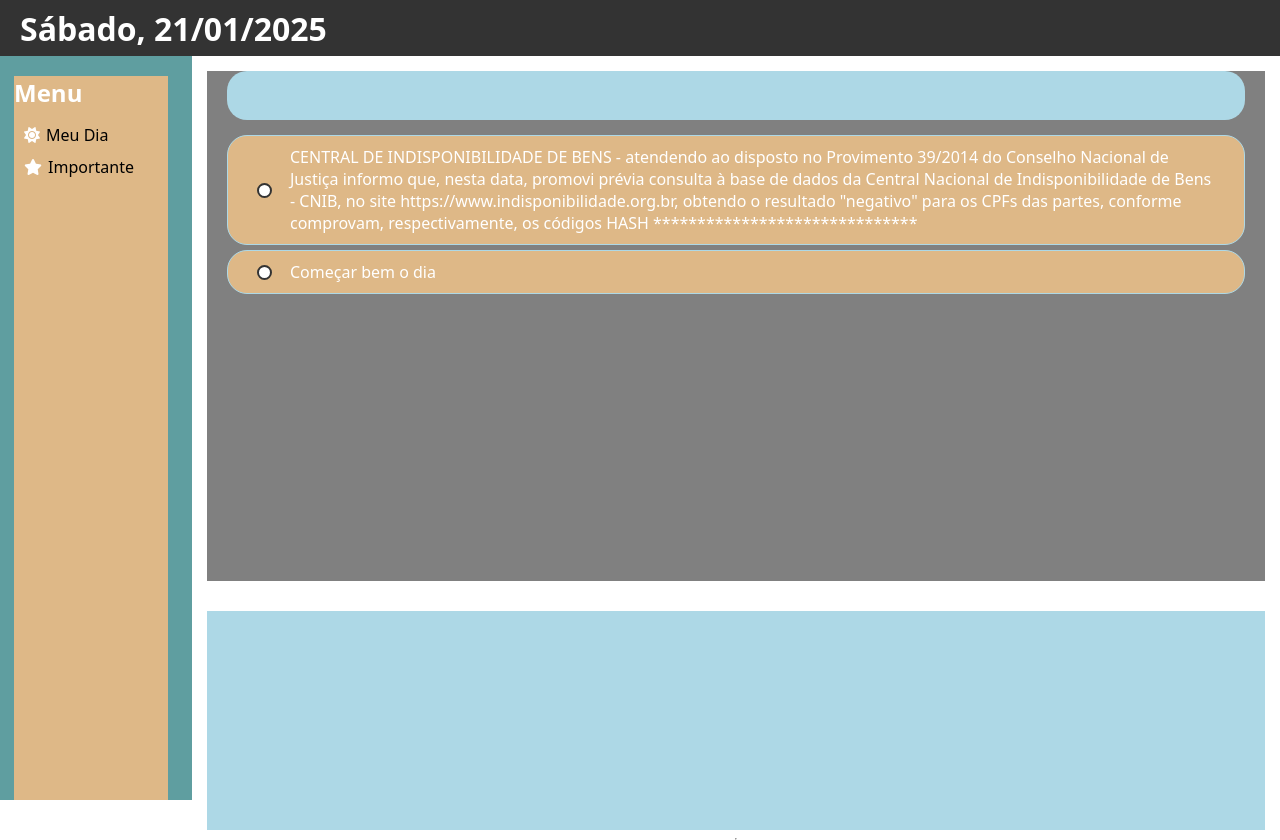
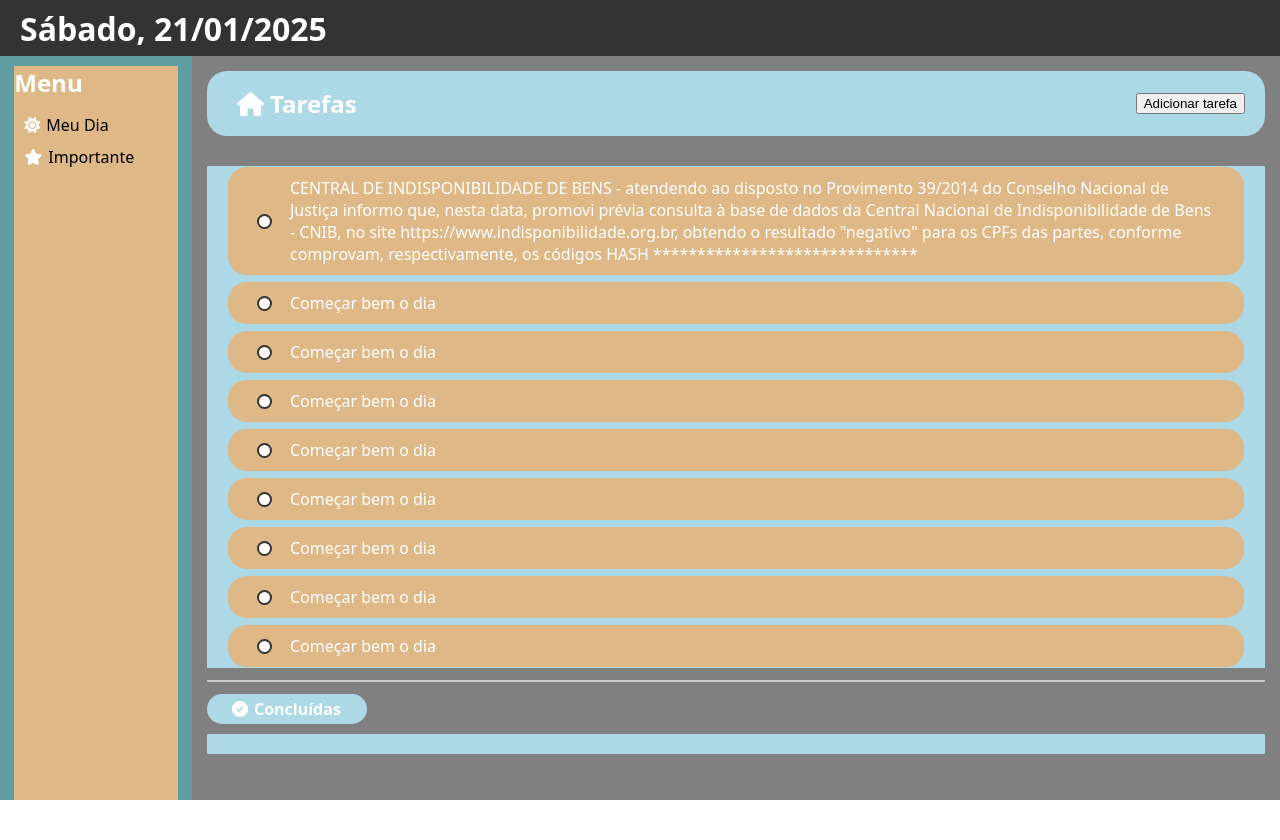
Before and after one commit to mlpasqualoto/gerenciador-de-tarefas, a website: page public/index.html in a window 1280 px wide. After the commit the page ends 800 px from the top, so only its background shows below. Drawn offline with Linux system fonts and the light colour scheme.

Commit message:
Ajustes no design da página

```diff
--- a/public/css/styles.css
+++ b/public/css/styles.css
@@ -1,4 +1,8 @@
-body, html, h1, h2, p {
+body,
+html,
+h1,
+h2,
+p {
     font-family: system-ui, -apple-system, BlinkMacSystemFont, 'Segoe UI', Roboto, Oxygen, Ubuntu, Cantarell, 'Open Sans', 'Helvetica Neue', sans-serif;
     margin: 0;
     padding: 0;
@@ -13,6 +17,7 @@ body, html, h1, h2, p {
 #totalScreen {
     width: 100vw;
     height: 100dvh;
+    overflow: hidden;
 }
 
 /* Cabeçalho */
@@ -39,7 +44,7 @@ aside {
     display: flex;
     align-items: center;
     justify-content: center;
-    padding: 20px 20px 0px 10px;
+    padding: 10px 10px 0px 10px;
     background-color: cadetblue;
 }
 
@@ -77,36 +82,35 @@ main {
     width: 85%;
     display: flex;
     padding: 15px 15px 0px 15px;
-    align-items: space-between;
+    flex-direction: column;
+    overflow: auto;
+    gap: 10px;
+    background-color: grey;
+}
+
+#menuTasks {
+    width: 100%;
+    height: 65px;
+    min-height: 65px;
+    display: flex;
+    align-items: center;
     justify-content: space-between;
-    flex-direction: column;
+    background-color: lightblue;
+    padding: 20px;
+    border-radius: 20px;
+    margin-bottom: 20px;
 }
 
 #tasks {
     width: 100%;
     height: auto;
-    min-height: 70%;
     display: flex;
     flex-direction: column;
     align-items: flex-start;
     justify-content: flex-start;
-    background-color: grey;
-    padding: 0px 20px 20px 20px;
+    background-color: lightblue;
+    padding: 0 20px;
     gap: 5px;
-    margin: 0 0 30px 0;
-}
-
-#menuTasks {
-    width: 100%;
-    height: 10%;
-    min-height: 10%;
-    display: flex;
-    align-items: center;
-    justify-content: space-between;
-    background-color: lightblue;
-    padding: 20px 20px 20px 20px;
-    border-radius: 20px;
-    margin-bottom: 10px;
 }
 
 .task {
@@ -124,8 +128,10 @@ main {
 
 .task input[type="checkbox"] {
     /* Remove os estilos padrão */
-    -webkit-appearance: none; /* Para navegadores baseados em WebKit */
-    -moz-appearance: none; /* Para navegadores Firefox */
+    -webkit-appearance: none;
+    /* Para navegadores baseados em WebKit */
+    -moz-appearance: none;
+    /* Para navegadores Firefox */
     appearance: none;
 
     /* Personalização */
@@ -133,7 +139,8 @@ main {
     min-width: 15px;
     height: 15px;
     border: 2px solid #333;
-    border-radius: 50%; /* Torna as bordas arredondadas */
+    border-radius: 50%;
+    /* Torna as bordas arredondadas */
     cursor: pointer;
     outline: none;
 
@@ -145,27 +152,66 @@ main {
 }
 
 .task input[type="checkbox"]:checked {
-    background-color: #4caf50; /* Cor de fundo ao marcar */
-    border-color: #4caf50; /* Cor da borda ao marcar */
+    background-color: #4caf50;
+    /* Cor de fundo ao marcar */
+    border-color: #4caf50;
+    /* Cor da borda ao marcar */
 }
 
-.task input[type="checkbox"]:checked + p {
-    text-decoration: line-through; /* Riscar o texto ao marcar */
-    color: gray; /* Opcional: Mudar a cor para indicar a tarefa concluída */
+.task input[type="checkbox"]:checked+p {
+    text-decoration: line-through;
+    /* Riscar o texto ao marcar */
+    color: gray;
+    /* Opcional: Mudar a cor para indicar a tarefa concluída */
 }
 
 .task input[type="checkbox"]:hover {
     border-color: #555;
 }
 
-#tasks .task p {
+p {
     width: 100%;
     padding: 10px 0;
+}
+
+hr {
+    border: none;
+    /* Remove bordas padrão */
+    height: 2px;
+    /* Define altura visível */
+    background-color: #ccc;
+    /* Escolha uma cor visível */
+    margin: 2px 0;
+    /* Adicione espaçamento */
+    width: 100%;
+    /* Certifique-se de que ocupa o espaço total */
+}
+
+#menuTasksComplete {
+    width: 160px;
+    min-width: 160px;
+    height: 10px;
+    min-height: 10px;
+    display: flex;
+    align-items: center;
+    justify-content: space-between;
+    background-color: lightblue;
+    padding: 15px;
+    border-radius: 20px;
+}
+
+#menuTasksComplete h4 {
+    margin: 0;
 }
 
 #completeTasks {
     width: 100%;
     height: auto;
-    min-height: 30%;
     background-color: lightblue;
+    display: flex;
+    flex-direction: column;
+    align-items: flex-start;
+    justify-content: flex-start;
+    padding: 0px 20px 20px 20px;
+    gap: 5px;
 }
--- a/public/index.html
+++ b/public/index.html
@@ -23,13 +23,26 @@
                 </div>
             </aside>
             <main>
+                <div id="menuTasks">
+                    <h2><i class="fa-solid fa-house"></i>Tarefas</h2>
+                    <button id="addTask">Adicionar tarefa</button>
+                </div>
                 <div id="tasks">
-                    <div id="menuTasks"></div>
                     <div class="task"><input type="checkbox"><p>CENTRAL DE INDISPONIBILIDADE DE BENS - atendendo ao disposto no Provimento 39/2014 do Conselho Nacional de Justiça informo que, nesta data, promovi prévia consulta à base de dados da Central Nacional de Indisponibilidade de Bens - CNIB, no site https://www.indisponibilidade.org.br, obtendo o resultado "negativo" para os CPFs das partes, conforme comprovam, respectivamente, os códigos HASH ******************************</p></div>
                     <div class="task"><input type="checkbox"><p>Começar bem o dia</p></div>
+                    <div class="task"><input type="checkbox"><p>Começar bem o dia</p></div>
+                    <div class="task"><input type="checkbox"><p>Começar bem o dia</p></div>
+                    <div class="task"><input type="checkbox"><p>Começar bem o dia</p></div>
+                    <div class="task"><input type="checkbox"><p>Começar bem o dia</p></div>
+                    <div class="task"><input type="checkbox"><p>Começar bem o dia</p></div>
+                    <div class="task"><input type="checkbox"><p>Começar bem o dia</p></div>
+                    <div class="task"><input type="checkbox"><p>Começar bem o dia</p></div>
+                </div>
+                <hr>
+                <div id="menuTasksComplete">
+                    <h4><i class="fa-solid fa-circle-check"></i>Concluídas</h4>
                 </div>
                 <div id="completeTasks"></div>
-                <hr>
             </main>
         </div>
     </div>
```
